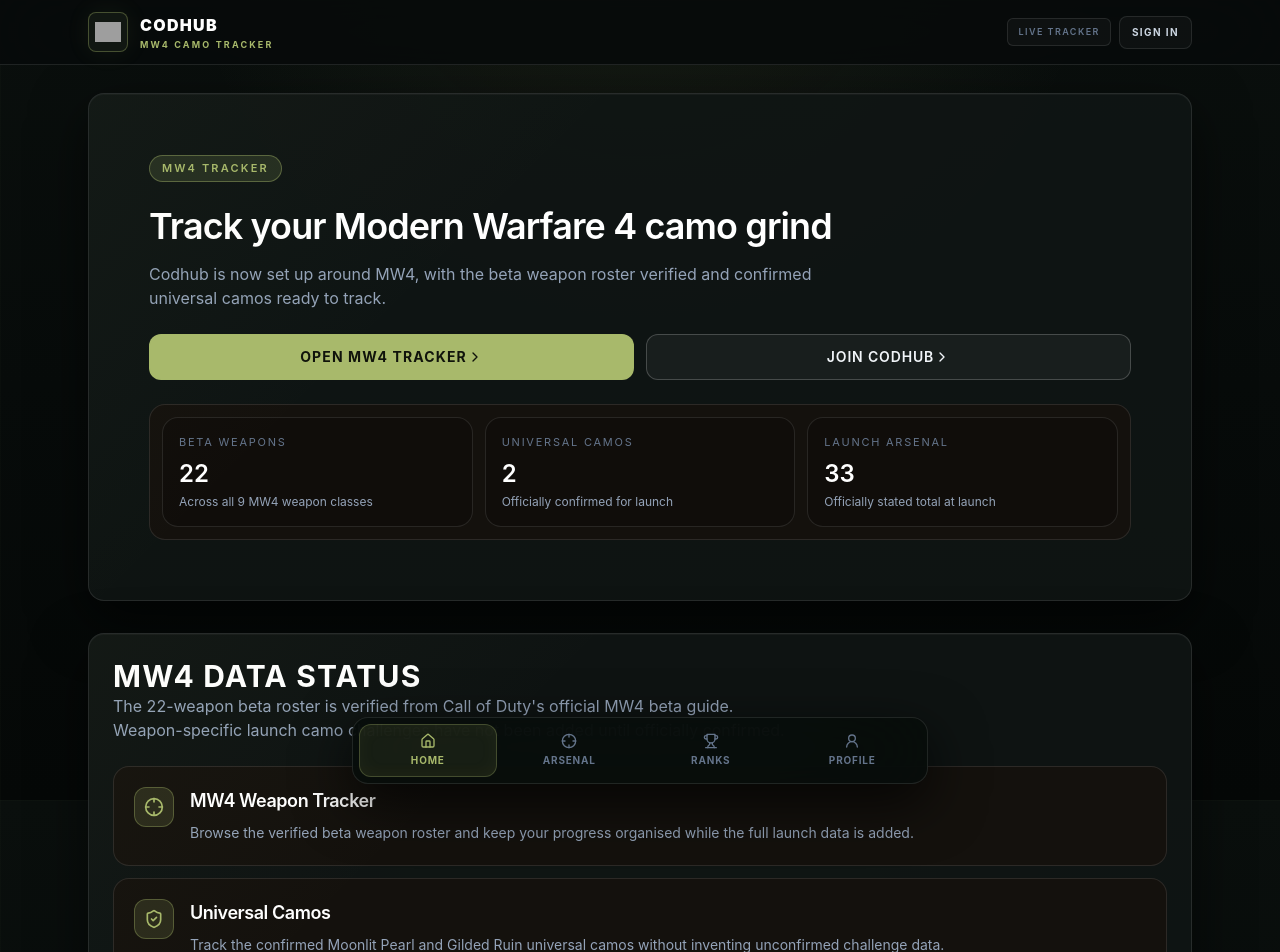
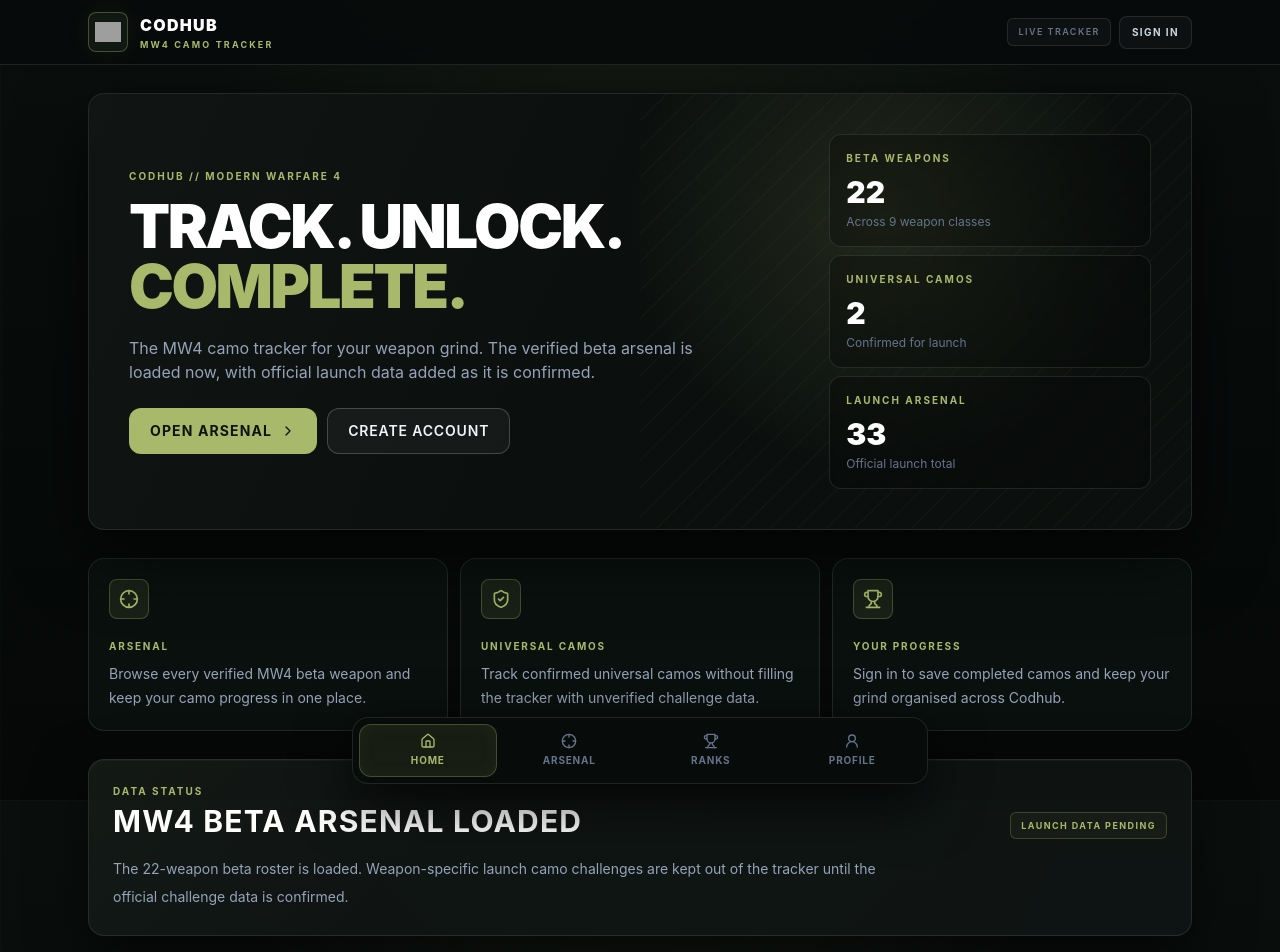
Before and after one commit to addsok/Addsok.github.io, a Next.js app: page / in a window 1280 px wide. Shown: the top 952 px of the page. Built offline with nearby package versions, Linux system fonts and the light colour scheme; no server answers; grey boxes are pictures that could not be loaded.

Commit message:
Redesign MW4 tracker homepage

```diff
--- a/app/page.tsx
+++ b/app/page.tsx
@@ -2,41 +2,75 @@
 import { ChevronRight, Crosshair, ShieldCheck, Trophy } from "lucide-react";
 
 const stats = [
-  { label: "Beta Weapons", value: "22", detail: "Across all 9 MW4 weapon classes" },
-  { label: "Universal Camos", value: "2", detail: "Officially confirmed for launch" },
-  { label: "Launch Arsenal", value: "33", detail: "Officially stated total at launch" }
+  { label: "Beta Weapons", value: "22", detail: "Across 9 weapon classes" },
+  { label: "Universal Camos", value: "2", detail: "Confirmed for launch" },
+  { label: "Launch Arsenal", value: "33", detail: "Official launch total" }
 ];
 
 const features = [
-  { title: "MW4 Weapon Tracker", copy: "Browse the verified beta weapon roster and keep your progress organised while the full launch data is added.", icon: Crosshair },
-  { title: "Universal Camos", copy: "Track the confirmed Moonlit Pearl and Gilded Ruin universal camos without inventing unconfirmed challenge data.", icon: ShieldCheck },
-  { title: "Your Progress", copy: "Your existing Codhub account and progress system stay in place while MW4 becomes the active tracker.", icon: Trophy }
+  { title: "Arsenal", copy: "Browse every verified MW4 beta weapon and keep your camo progress in one place.", icon: Crosshair },
+  { title: "Universal Camos", copy: "Track confirmed universal camos without filling the tracker with unverified challenge data.", icon: ShieldCheck },
+  { title: "Your Progress", copy: "Sign in to save completed camos and keep your grind organised across Codhub.", icon: Trophy }
 ];
 
 export default function HomePage() {
   return (
-    <section className="space-y-6 sm:space-y-8">
-      <div className="card overflow-hidden p-0">
-        <div className="space-y-6 p-5 sm:p-7 lg:p-9">
-          <div className="inline-flex w-fit items-center rounded-full border border-accent/40 bg-accent/15 px-3 py-1 text-[11px] font-semibold uppercase tracking-[0.2em] text-accent">
-            MW4 Tracker
+    <section className="space-y-5 sm:space-y-7">
+      <section className="relative overflow-hidden rounded-2xl border border-white/10 bg-[#0b100e] shadow-[0_24px_70px_rgba(0,0,0,0.65)]">
+        <div className="absolute inset-0 bg-[radial-gradient(circle_at_72%_28%,rgba(168,185,107,0.14),transparent_30%),linear-gradient(115deg,rgba(255,255,255,0.025),transparent_48%)]" />
+        <div className="absolute right-0 top-0 h-full w-1/2 opacity-20 bg-[repeating-linear-gradient(135deg,transparent_0,transparent_18px,rgba(168,185,107,0.22)_19px,transparent_20px)]" />
+        <div className="relative grid gap-8 p-5 sm:p-8 lg:grid-cols-[1.35fr_0.65fr] lg:p-10">
+          <div className="flex flex-col justify-center">
+            <p className="mw4-label">Codhub // Modern Warfare 4</p>
+            <h1 className="mt-3 max-w-3xl text-4xl font-black uppercase leading-[0.95] tracking-[-0.04em] sm:text-6xl">
+              Track. Unlock. <span className="text-accent">Complete.</span>
+            </h1>
+            <p className="mt-5 max-w-xl text-sm leading-7 text-slate-400 sm:text-base">
+              The MW4 camo tracker for your weapon grind. The verified beta arsenal is loaded now, with official launch data added as it is confirmed.
+            </p>
+            <div className="mt-6 flex flex-wrap gap-2.5">
+              <Link href="/weapons" className="btn">Open Arsenal <ChevronRight className="ml-2 h-4 w-4" /></Link>
+              <Link href="/signup" className="btn-secondary">Create Account</Link>
+            </div>
           </div>
-          <div className="space-y-4">
-            <h1 className="text-3xl font-semibold leading-tight sm:text-4xl">Track your Modern Warfare 4 camo grind</h1>
-            <p className="section-copy">Codhub is now set up around MW4, with the beta weapon roster verified and confirmed universal camos ready to track.</p>
-          </div>
-          <div className="grid gap-3 sm:grid-cols-2">
-            <Link href="/weapons" className="btn justify-between">Open MW4 Tracker <ChevronRight className="h-4 w-4" /></Link>
-            <Link href="/signup" className="btn-secondary justify-between">Join Codhub <ChevronRight className="h-4 w-4" /></Link>
-          </div>
-          <div className="grid gap-3 rounded-2xl border border-white/10 bg-[#14110d] p-3 sm:grid-cols-3">
-            {stats.map((stat) => <div key={stat.label} className="rounded-2xl border border-white/10 bg-black/20 p-4"><p className="text-[11px] uppercase tracking-[0.16em] text-slate-500">{stat.label}</p><p className="mt-2 text-2xl font-semibold text-white">{stat.value}</p><p className="mt-1 text-xs text-slate-400">{stat.detail}</p></div>)}
+
+          <div className="grid gap-2 self-end sm:grid-cols-3 lg:grid-cols-1">
+            {stats.map((stat) => (
+              <div key={stat.label} className="rounded-xl border border-white/10 bg-black/25 p-4 backdrop-blur-sm">
+                <p className="mw4-label">{stat.label}</p>
+                <p className="mt-2 text-3xl font-black text-white">{stat.value}</p>
+                <p className="mt-1 text-xs text-slate-500">{stat.detail}</p>
+              </div>
+            ))}
           </div>
         </div>
-      </div>
-      <section className="card section-shell">
-        <div><h2 className="section-heading">MW4 data status</h2><p className="section-copy">The 22-weapon beta roster is verified from Call of Duty&apos;s official MW4 beta guide. Weapon-specific launch camo challenges have not been added until officially confirmed.</p></div>
-        <div className="grid gap-3">{features.map(({ title, copy, icon: Icon }) => <article key={title} className="rounded-2xl border border-white/10 bg-[#14110d] p-4 sm:p-5"><div className="flex items-start gap-4"><div className="inline-flex h-10 w-10 shrink-0 items-center justify-center rounded-xl border border-accent/35 bg-accent/15 text-accent"><Icon className="h-5 w-5" /></div><div className="space-y-1.5"><h3 className="text-base font-semibold text-white sm:text-lg">{title}</h3><p className="text-sm leading-6 text-slate-400">{copy}</p></div></div></article>)}</div>
+      </section>
+
+      <section className="grid gap-3 md:grid-cols-3">
+        {features.map(({ title, copy, icon: Icon }) => (
+          <article key={title} className="mw4-panel rounded-2xl p-5">
+            <div className="flex h-10 w-10 items-center justify-center rounded-lg border border-accent/30 bg-accent/10 text-accent">
+              <Icon className="h-5 w-5" />
+            </div>
+            <p className="mt-5 text-[10px] font-bold uppercase tracking-[0.18em] text-accent">{title}</p>
+            <p className="mt-2 text-sm leading-6 text-slate-400">{copy}</p>
+          </article>
+        ))}
+      </section>
+
+      <section className="card">
+        <div className="flex flex-wrap items-end justify-between gap-3">
+          <div>
+            <p className="mw4-label">Data status</p>
+            <h2 className="mt-1 section-heading">MW4 beta arsenal loaded</h2>
+          </div>
+          <span className="rounded-md border border-accent/25 bg-accent/5 px-2.5 py-1.5 text-[9px] font-bold uppercase tracking-[0.16em] text-accent">
+            Launch data pending
+          </span>
+        </div>
+        <p className="mt-4 max-w-3xl text-sm leading-7 text-slate-400">
+          The 22-weapon beta roster is loaded. Weapon-specific launch camo challenges are kept out of the tracker until the official challenge data is confirmed.
+        </p>
       </section>
     </section>
   );
```
